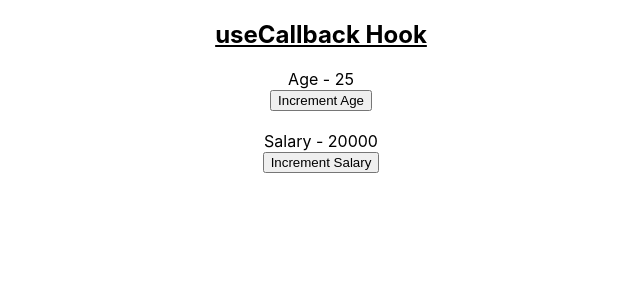
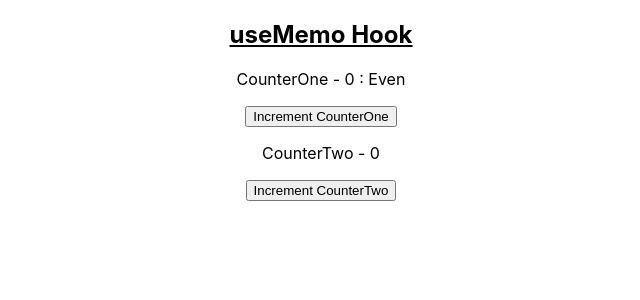
Before and after one commit to AmanKamani/react-topics, a React (Create React App) app: page / in a window 1280 px wide. Shown: the top 300 px of the page, without its empty margins (319-959 px from the left). Built offline with nearby package versions, Linux system fonts and the light colour scheme.

Commit message:
useMemo:
- Added useMemo example with delay.

```diff
--- a/src/App.tsx
+++ b/src/App.tsx
@@ -6,6 +6,7 @@ import UseEffectHook from './hooks/useEffectHook/useEffectHook';
 import UseContextHook from './hooks/useContextHook/UseContextHook';
 import UseReducerHook from './hooks/useReducerHook/useReducerHook';
 import UseCallbackHook from './hooks/useCallbackHook/5-useCallbackHook';
+import UseMemoHook from './hooks/useMemoHook/6-useMemoHook';
 
 function App() {
   return (
@@ -18,7 +19,9 @@ function App() {
 
       {/* <UseReducerHook /> */}
 
-      <UseCallbackHook />
+      {/* <UseCallbackHook /> */}
+
+      <UseMemoHook />
     </div>
   );
 }
--- /dev/null
+++ b/src/hooks/useMemoHook/6-useMemoHook.tsx
@@ -0,0 +1,46 @@
+import React, { isValidElement, useCallback, useMemo, useState } from 'react'
+import TitleComponent from '../../common/title.component';
+
+function UseMemoHook() {
+
+    const [counterOne, setCounterOne] = useState(0);
+    const [counterTwo, setCounterTwo] = useState(0);
+
+    const incrementCounterOne = () => {
+        setCounterOne(counterOne + 1);
+    }
+
+    const incrementCounterTwo = () => {
+        setCounterTwo(counterTwo + 1);
+    }
+
+    /**
+     * The below function checks for counterOne is even or odd.
+     * Now, when we click on Counter1 & Counter2 it takes time to reflect the UI. As the loop will take time
+     * For Counter1 Click delay is fine. As Counter1 state is getting changed.
+     * But For Counter2 click delay is not good. As we are changing Counter2 state.
+     * So, by using useMemo, it will cache the result of the function, And removes the delay for Counter2 click.
+     */
+    // const isCounterOneEven = () => {
+    //     let i = 0;
+    //     while(i< 2000000000) i++;
+    //     return counterOne % 2 === 0
+    // }
+
+    const isCounterOneEven = useMemo(() => {
+        let i = 0;
+        while(i< 2000000000) i++;
+        return counterOne % 2 === 0
+    }, [counterOne])
+
+    return (<>
+        <TitleComponent title="useMemo Hook" />
+        <p>CounterOne - {counterOne} : <span>{isCounterOneEven ? 'Even' : 'Odd'}</span></p>
+        <button onClick={incrementCounterOne}>Increment CounterOne</button>
+        <br />
+        <p>CounterTwo - {counterTwo}</p>
+        <button onClick={incrementCounterTwo}>Increment CounterTwo</button>
+    </>)
+}
+
+export default UseMemoHook
```
Also changed, not shown: 1 other file (tests, documents, lock files or other folders).
